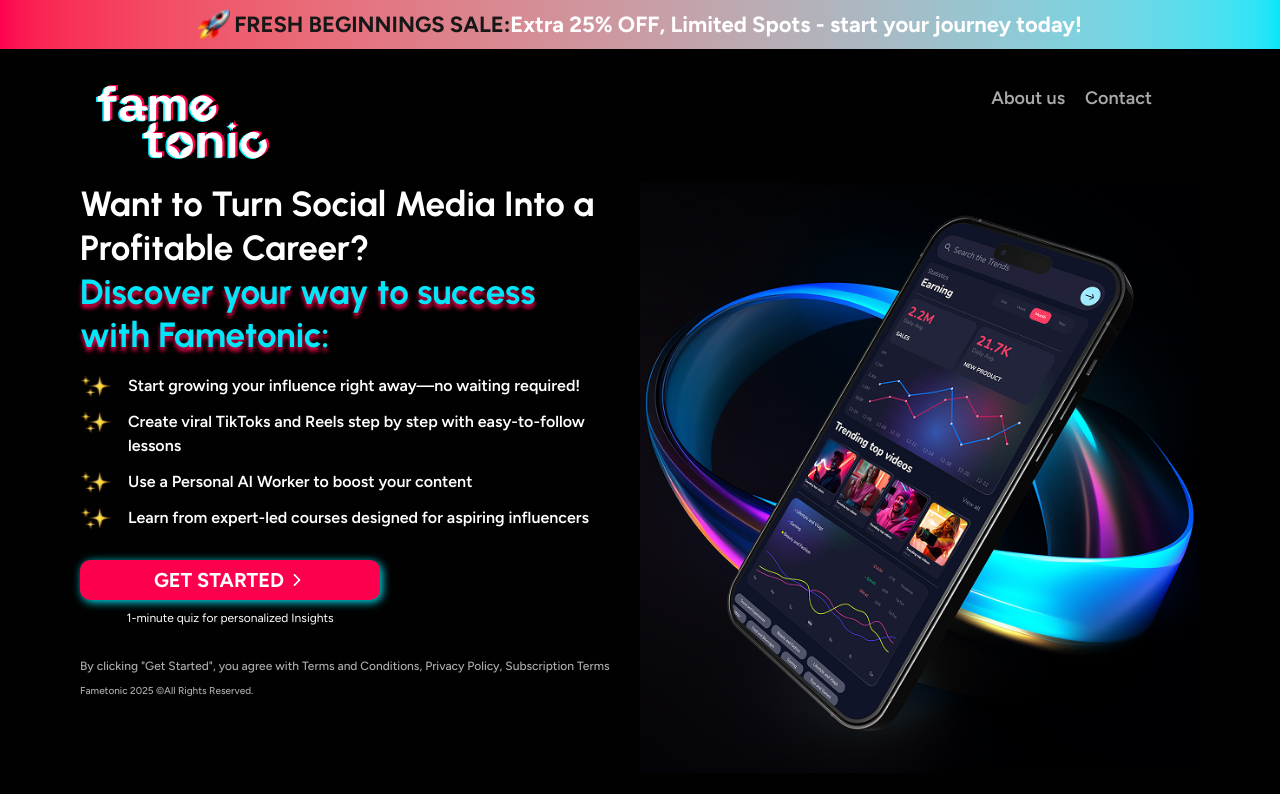
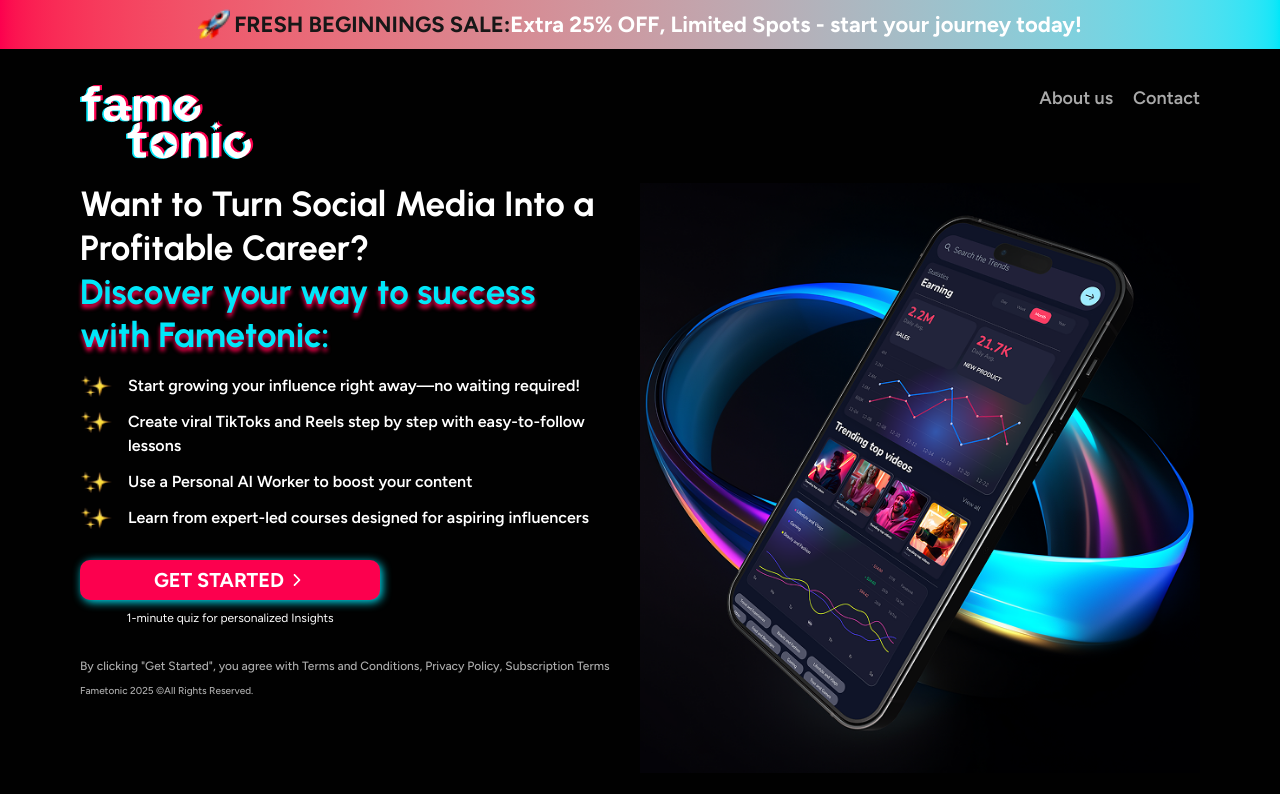
Before and after one commit to shariard58/home-ui-project, a Next.js app: page / in a window 1280 px wide. Shown: the top 794 px of the page. Built offline with nearby package versions, Linux system fonts and the light colour scheme.

Commit message:
header fixed

```diff
--- a/src/app/components/Header.tsx
+++ b/src/app/components/Header.tsx
@@ -3,7 +3,7 @@
 
 export default function Header() {
   return (
-    <div className='flex justify-between mt-4 md:mt-9 w-full max-w-6xl mx-auto pl-[140px] pr-[30px] md:px-4 md:pr-12'>
+    <div className='flex justify-between mt-4 md:mt-9 w-full max-w-6xl mx-auto pl-[140px]  md:pl-[0px]'>
       <Image
         src='/images/logo.png'
         alt='Company Logo'
```
